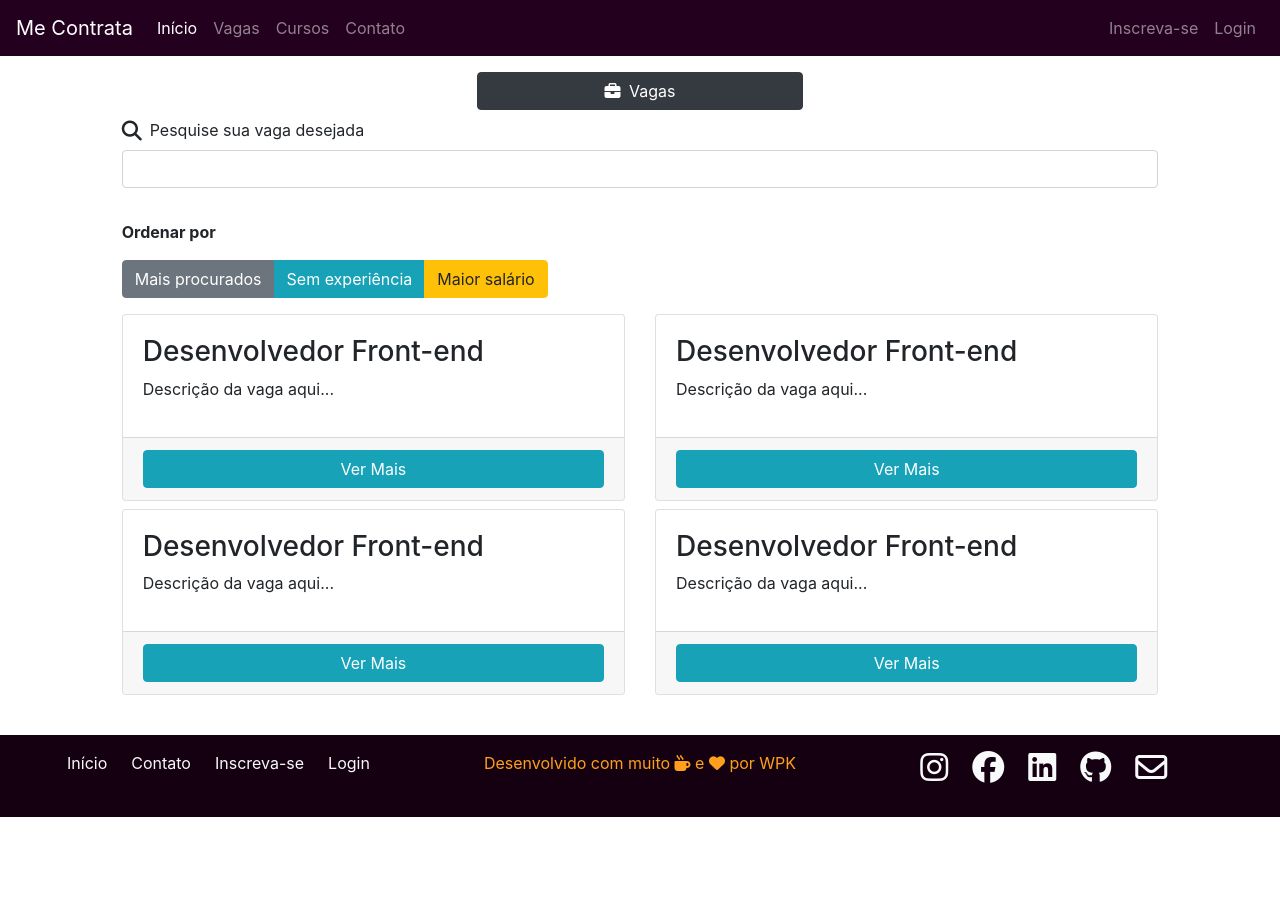
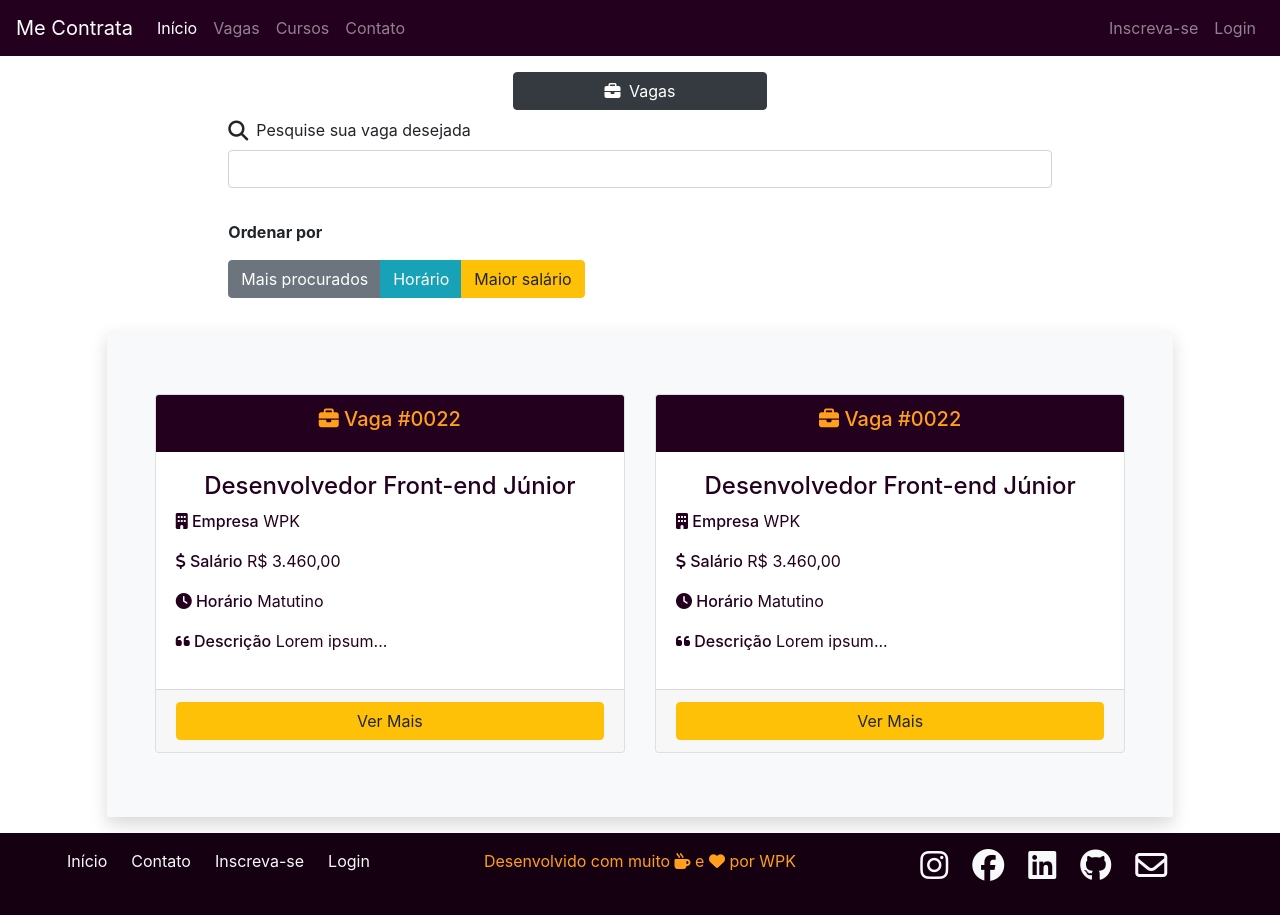
Before and after one commit to PedroSalvino/projeto-me-contrata-2021, an Angular app: page /vagas in a window 1280 px wide. Before the commit the page ends 817 px from the top, so only its background shows below. Built offline with nearby package versions, Linux system fonts and the light colour scheme.

Commit message:
1 file modified

```diff
--- a/src/app/area-vagas/area-vagas.component.html
+++ b/src/app/area-vagas/area-vagas.component.html
@@ -1,6 +1,6 @@
 <div class="container-fluid">
   <div class="row py-3">
-    <div class="col-md-10 mx-auto">
+    <div class="col-md-8 mx-auto">
       <div class="row">
         <div class="col-md-4 mx-auto">
           <button
@@ -30,53 +30,95 @@
             <button type="button" class="btn btn-secondary">
               Mais procurados
             </button>
-            <button type="button" class="btn btn-info">Sem experiência</button>
+            <button type="button" class="btn btn-info">Horário</button>
             <button type="button" class="btn btn-warning">Maior salário</button>
           </div>
         </div>
       </div>
+    </div>
+  </div>
+  <div class="row my-3">
+    <div class="col-md-10 mx-auto py-5 px-5 shadow bg-light">
       <div class="row my-3">
         <div class="col-md-6">
           <div class="card">
+            <div class="card-header bg-escuro">
+              <p class="h5 text-center text-alerta">
+                <span><i class="fas fa-briefcase"></i></span> Vaga #0022
+              </p>
+            </div>
             <div class="card-body">
-              <h2 class="h3">Desenvolvedor Front-end</h2>
-              <p>Descrição da vaga aqui...</p>
+              <p class="text-escuro text-center h4">
+                Desenvolvedor Front-end Júnior
+              </p>
+              <p class="text-escuro">
+                <span class="text-escuro h6"
+                  ><i class="fas fa-building"></i> Empresa</span
+                >
+                WPK
+              </p>
+              <p class="text-escuro">
+                <span class="text-escuro h6"
+                  ><i class="fas fa-dollar-sign"></i> Salário</span
+                >
+                R$ 3.460,00
+              </p>
+              <p class="text-escuro">
+                <span class="text-escuro h6"
+                  ><i class="fas fa-clock"></i> Horário</span
+                >
+                Matutino
+              </p>
+              <p class="text-escuro">
+                <span class="text-escuro h6"
+                  ><i class="fas fa-quote-left"></i> Descrição</span
+                >
+                Lorem ipsum...
+              </p>
             </div>
             <div class="card-footer">
-              <button class="btn btn-block btn-info">Ver Mais</button>
+              <button class="btn btn-block btn-warning">Ver Mais</button>
             </div>
           </div>
         </div>
         <div class="col-md-6">
           <div class="card">
+            <div class="card-header bg-escuro">
+              <p class="h5 text-center text-alerta">
+                <span><i class="fas fa-briefcase"></i></span> Vaga #0022
+              </p>
+            </div>
             <div class="card-body">
-              <h2 class="h3">Desenvolvedor Front-end</h2>
-              <p>Descrição da vaga aqui...</p>
+              <p class="text-escuro text-center h4">
+                Desenvolvedor Front-end Júnior
+              </p>
+              <p class="text-escuro">
+                <span class="text-escuro h6"
+                  ><i class="fas fa-building"></i> Empresa</span
+                >
+                WPK
+              </p>
+              <p class="text-escuro">
+                <span class="text-escuro h6"
+                  ><i class="fas fa-dollar-sign"></i> Salário</span
+                >
+                R$ 3.460,00
+              </p>
+              <p class="text-escuro">
+                <span class="text-escuro h6"
+                  ><i class="fas fa-clock"></i> Horário</span
+                >
+                Matutino
+              </p>
+              <p class="text-escuro">
+                <span class="text-escuro h6"
+                  ><i class="fas fa-quote-left"></i> Descrição</span
+                >
+                Lorem ipsum...
+              </p>
             </div>
             <div class="card-footer">
-              <button class="btn btn-block btn-info">Ver Mais</button>
-            </div>
-          </div>
-        </div>
-        <div class="col-md-6 my-2">
-          <div class="card">
-            <div class="card-body">
-              <h2 class="h3">Desenvolvedor Front-end</h2>
-              <p>Descrição da vaga aqui...</p>
-            </div>
-            <div class="card-footer">
-              <button class="btn btn-block btn-info">Ver Mais</button>
-            </div>
-          </div>
-        </div>
-        <div class="col-md-6 my-2">
-          <div class="card">
-            <div class="card-body">
-              <h2 class="h3">Desenvolvedor Front-end</h2>
-              <p>Descrição da vaga aqui...</p>
-            </div>
-            <div class="card-footer">
-              <button class="btn btn-block btn-info">Ver Mais</button>
+              <button class="btn btn-block btn-warning">Ver Mais</button>
             </div>
           </div>
         </div>
```
